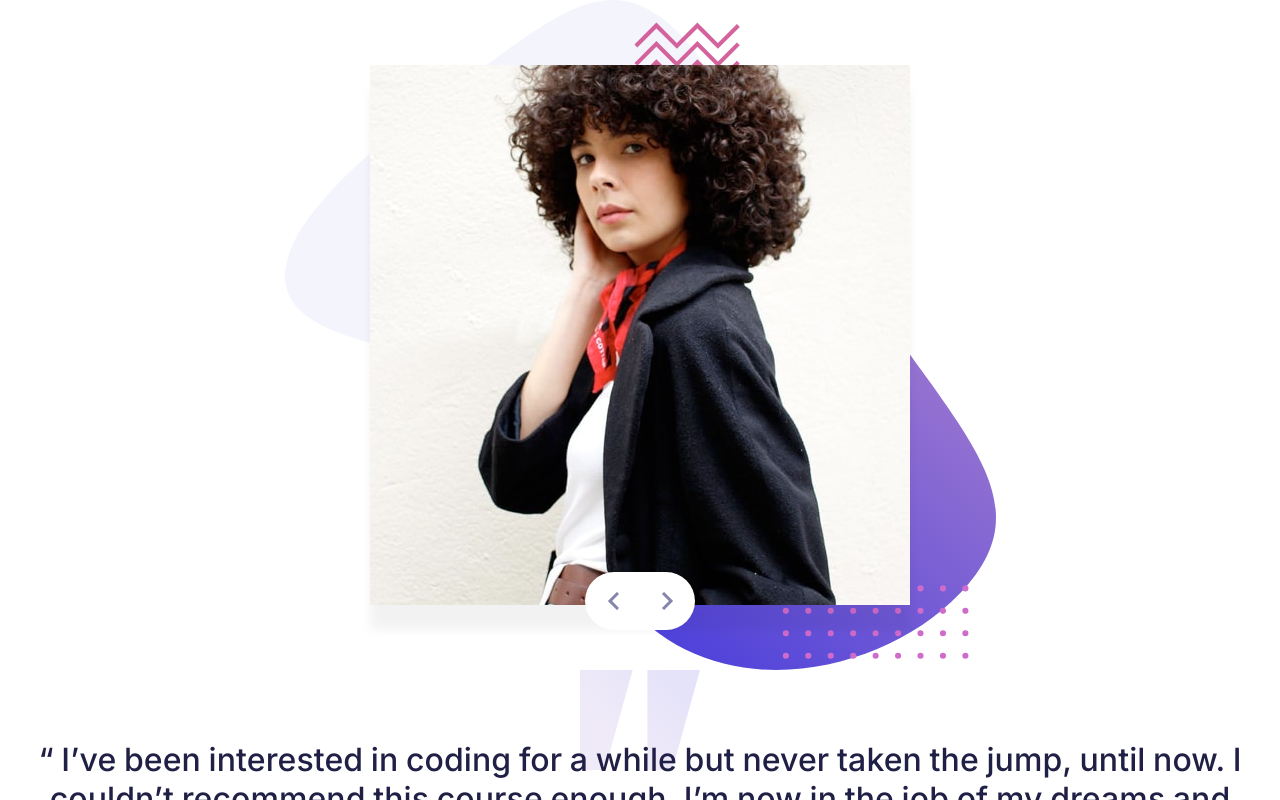
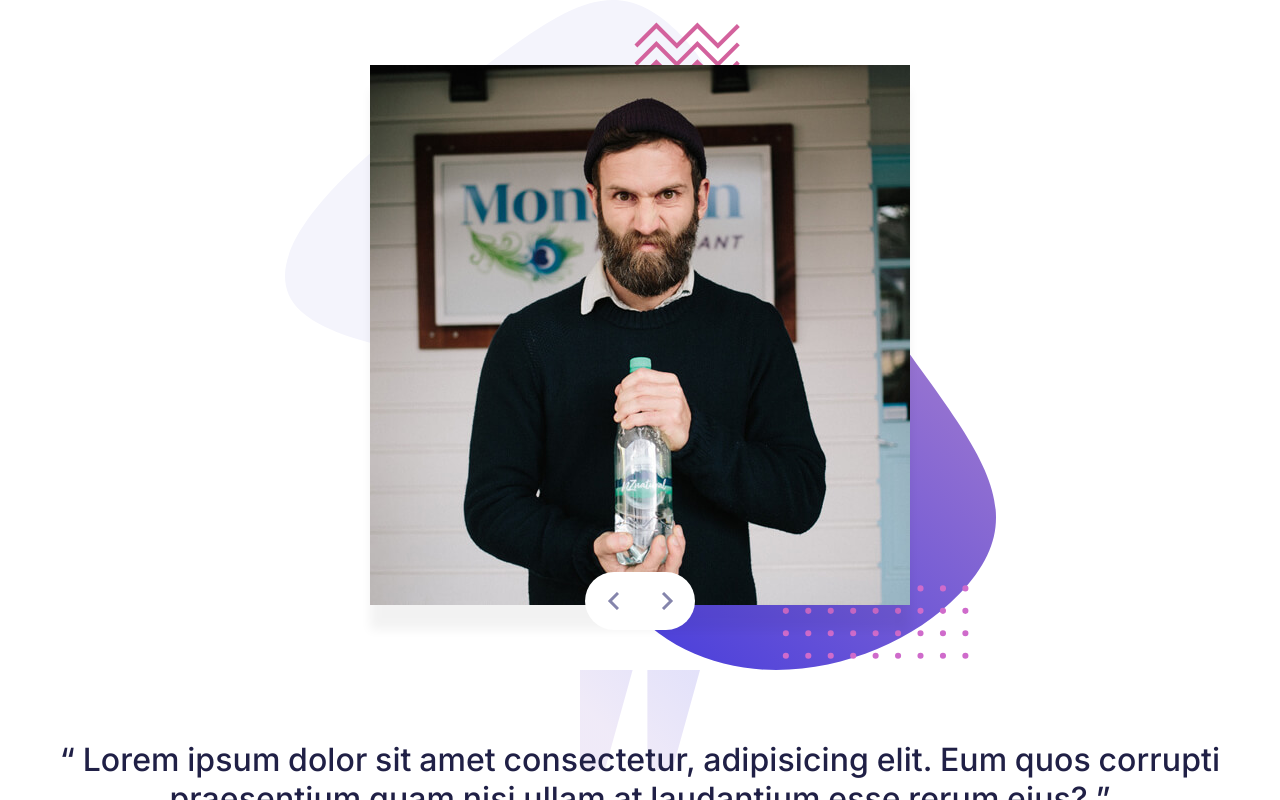
Before and after one commit to SuhodolecA/coding-bootcamp-testimonials-slider, a plain HTML site: page index.html in a window 1280 px wide. Both pictures are taken after a click on the button "prev". Shown: the top 800 px of the page. Drawn offline with Linux system fonts and the light colour scheme.

Commit message:
feat: add slider functionality

```diff
--- a/css/style.scss
+++ b/css/style.scss
@@ -63,12 +63,13 @@ body {
 
         @media (max-width: 81rem) {
             padding-top: 0;
+            min-height: 35rem;;
         }
 
         &__testimonals {
             background: url("../images/pattern-quotes.svg") no-repeat 20% 0%;
             padding-top: 7rem;
-            min-width: 63rem;
+            min-width: 64rem;
             position: absolute;
             top: -145%;
             left: 4%;
@@ -149,6 +150,8 @@ body {
 }
 
 .author-photo {
+    max-width: 54rem;
+    width: 100%;
     box-shadow: 0 2.5rem 1rem rgba(0,0,0, .05);
 
     @media (max-width: 47rem) {
--- a/index.html
+++ b/index.html
@@ -33,20 +33,16 @@
         <div class="slider-content">
           <div class="slider-content__testimonals">
             <blockquote class="slider-content__testimonals-text">
-              <p>
-                I’ve been interested in coding for a while but never taken the jump, until now.
-                I couldn’t recommend this course enough. I’m now in the job of my dreams and so
-                excited about the future.
-              </p>
+              <p class="message"></p>
             </blockquote>
             <div class="slider-content__testimonals-author">
-              <span class="author-name">Tanya Sinclair</span>
-              <span class="author-title">UX Engineer</span>
+              <span class="author-name"></span>
+              <span class="author-title"></span>
             </div>
           </div>
         </div>
         <div class="slider-avatar">
-          <img src="images/image-tanya.jpg" alt="author photo" class="author-photo">
+          <img src="" alt="author photo" class="author-photo">
           <div class="slider-controls">
             <button class="slider-controls__btn prev-btn" type="button">prev
               <svg xmlns="http://www.w3.org/2000/svg" width="12" height="18">
@@ -67,20 +63,6 @@
       Coded by <a href="https://github.com/SuhodolecA" target="_blank">Anton Sukhadolets</a>.
     </div>
   </div>
-
-  <!-- “ I’ve been interested in coding for a while but never taken the jump, until now.
-    I couldn’t recommend this course enough. I’m now in the job of my dreams and so
-    excited about the future. ”
-
-    Tanya Sinclair
-    UX Engineer
-
-    “ If you want to lay the best foundation possible I’d recommend taking this course.
-    The depth the instructors go into is incredible. I now feel so confident about
-    starting up as a professional developer. ”
-
-    John Tarkpor
-    Junior Front-end Developer -->
+    <script src="js/main.js"></script>
 </body>
-
 </html>
--- /dev/null
+++ b/js/main.js
@@ -0,0 +1,75 @@
+// === variables ===
+const users = [
+    {
+      name: 'Tanya',
+      surname: 'Sinclair',
+      title: 'UX Engineer',
+      message: ` I’ve been interested in coding for a while but never taken the jump, until now.
+                I couldn’t recommend this course enough. I’m now in the job of my dreams and so
+                xcited about the future. `,
+      avatar: 'images/image-tanya.jpg'
+    },
+    {
+      name: 'John',
+      surname: 'Tarkpor',
+      title: 'Junior Front-end Developer',
+      message: ` If you want to lay the best foundation possible I’d recommend taking this course.
+                The depth the instructors go into is incredible. I now feel so confident about
+                starting up as a professional developer. `,
+      avatar: 'images/image-john.jpg'
+    },
+    {
+      name: 'Anton',
+      surname: 'Baton',
+      title: 'Junior',
+      message: ` Lorem ipsum dolor, sit amet consectetur adipisicing elit. Quia sequi consequuntur
+                   dolores quidem natus dolore, facere fugiat cupiditate, aliquid recusandae quibusdam,
+                   dignissimos vitae ullam ipsam. Explicabo ipsam voluptatem fuga magnam. `,
+      avatar: 'images/image-anton.jpg'
+    },
+    {
+      name: 'Tom',
+      surname: 'Chorston',
+      title: 'Senior Java Developer',
+      message: ` Lorem ipsum dolor sit amet consectetur, adipisicing elit. Eum quos corrupti praesentium
+                       quam nisi ullam at laudantium esse rerum eius? `,
+      avatar: 'images/image-tom.jpg'
+    },
+];
+
+const messageField = document.querySelector('.message');
+const authorName = document.querySelector('.author-name');
+const authorTitle = document.querySelector('.author-title');
+const authorAvatar = document.querySelector('.author-photo');
+const nextBtn = document.querySelector('.next-btn');
+const prevBtn = document.querySelector('.prev-btn');
+
+let sliderCounter = 0;
+// === / variables ===
+
+// === functionality ===
+function renderData() {
+    messageField.innerHTML = users[sliderCounter].message;
+    authorName.innerHTML = `${users[sliderCounter].name} ${users[sliderCounter].surname}`;
+    authorTitle.innerHTML = users[sliderCounter].title;
+    authorAvatar.src = users[sliderCounter].avatar;
+}
+
+nextBtn.addEventListener('click', () => {
+    if (sliderCounter === users.length - 1) {
+        sliderCounter = -1;
+    }
+    sliderCounter++;
+    renderData();
+});
+
+prevBtn.addEventListener('click', () => {
+    if (sliderCounter <= 0) {
+        sliderCounter = users.length;
+    }
+    sliderCounter--;
+    renderData();
+});
+
+renderData();
+// === / functionality ===
```
Also changed, not shown: css/style.css, images/image-anton.jpg (added), images/image-tom.jpg (added), 1 other file.
